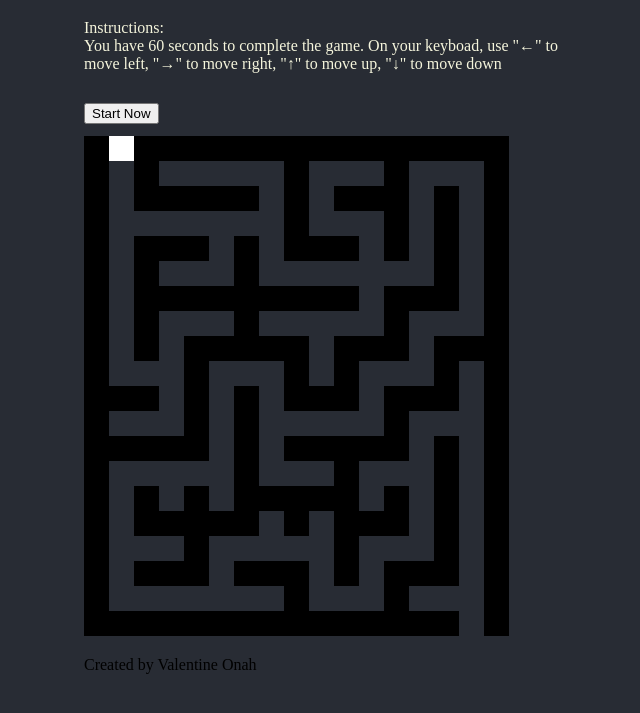
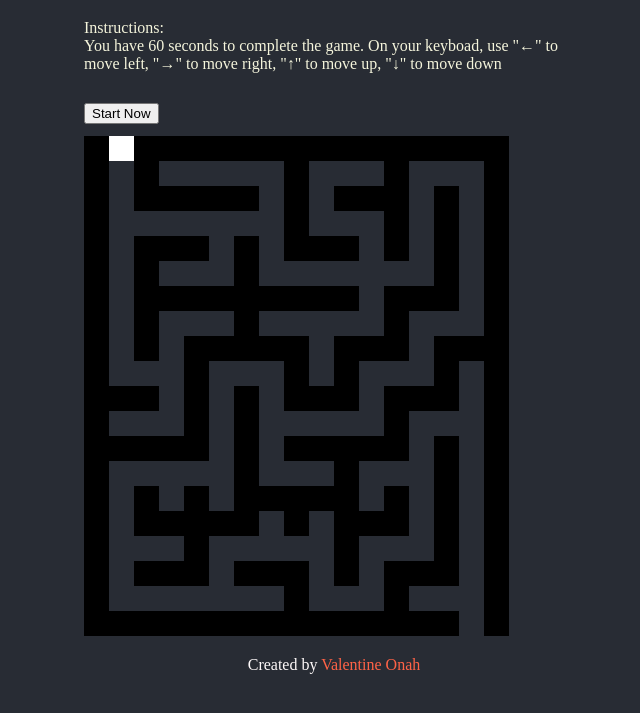
Before and after one commit to UcValentine/maze-game, a plain HTML site: page index.html in a window 1280 px wide. Shown: the part 61-774 px from the top of the page, without its empty margins (306-946 px from the left). Drawn offline with nearby package versions, Linux system fonts and the light colour scheme.

Commit message:
Update index.html

```diff
--- a/index.html
+++ b/index.html
@@ -29,6 +29,10 @@
         width: 100%;
       }
     }
+    a{
+      color: tomato;
+      text-decoration: none;
+    }
   </style>
 </head>
 <body>
@@ -44,7 +48,8 @@
     <div>
       <canvas id="canvas" width="500" height="500"></canvas>
     </div>
-    <p>Created by Valentine Onah</p>
+    <p style="color: snow; text-align: center;">Created by
+      <a href="https://www.linkedin.com/in/valentine-onah/">Valentine Onah</a></p>
   </div>
 
   <script>
```
